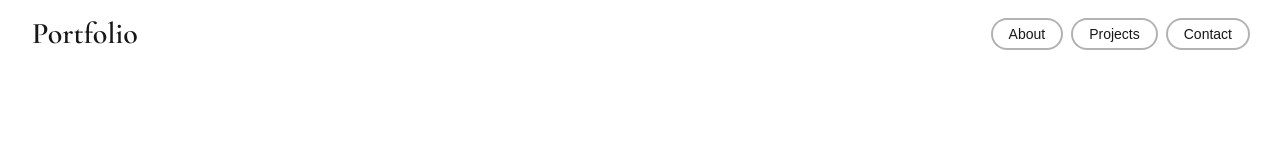
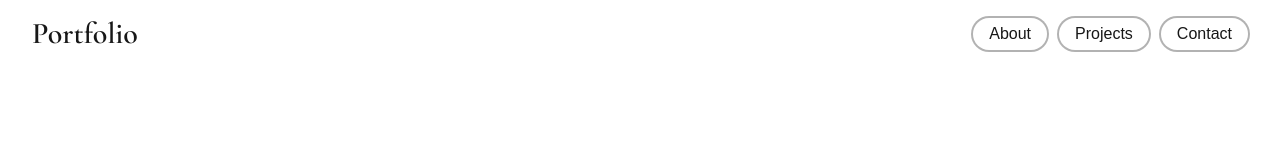
Before and after one commit to Benjamin-Dekan/portfolio, a Next.js app: page / in a window 1280 px wide. Shown: the top 160 px of the page. Built offline with nearby package versions, Linux system fonts and the light colour scheme.

Commit message:
fix: correct invalid tailwind text-md to text-base

```diff
--- a/app/components/layout/Header.tsx
+++ b/app/components/layout/Header.tsx
@@ -18,7 +18,7 @@ export const Header = () => {
         >
           Portfolio
         </Link>
-        <div className="flex text-sm md:text-md gap-3">
+        <div className="flex md:text-base text-sm gap-3">
           <Button redirectLink={"/about"} textInput={"About"} />
           <Button redirectLink={"/projects"} textInput={"Projects"} />
           <Button redirectLink={"/contact"} textInput={"Contact"} />
--- a/app/page.tsx
+++ b/app/page.tsx
@@ -12,7 +12,7 @@ export default function Home() {
       >
         <p className="md:text-7xl text-5xl">Benjamin Dekan</p>
         <p className="md:text-3xl text-xl">Frontend / full-stack developer</p>
-        <p className="md:text-lg text-md">
+        <p className="md:text-lg text-base">
           Building web apps with a focus on ocean themed side projects
         </p>
       </div>
```
